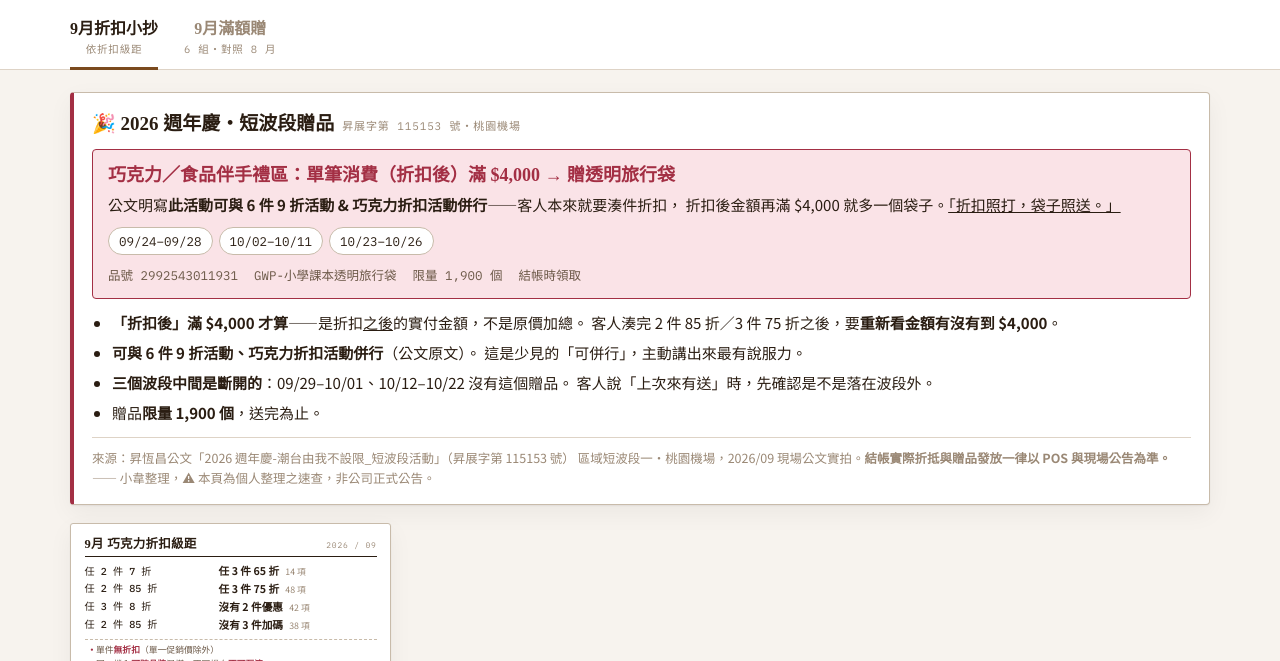
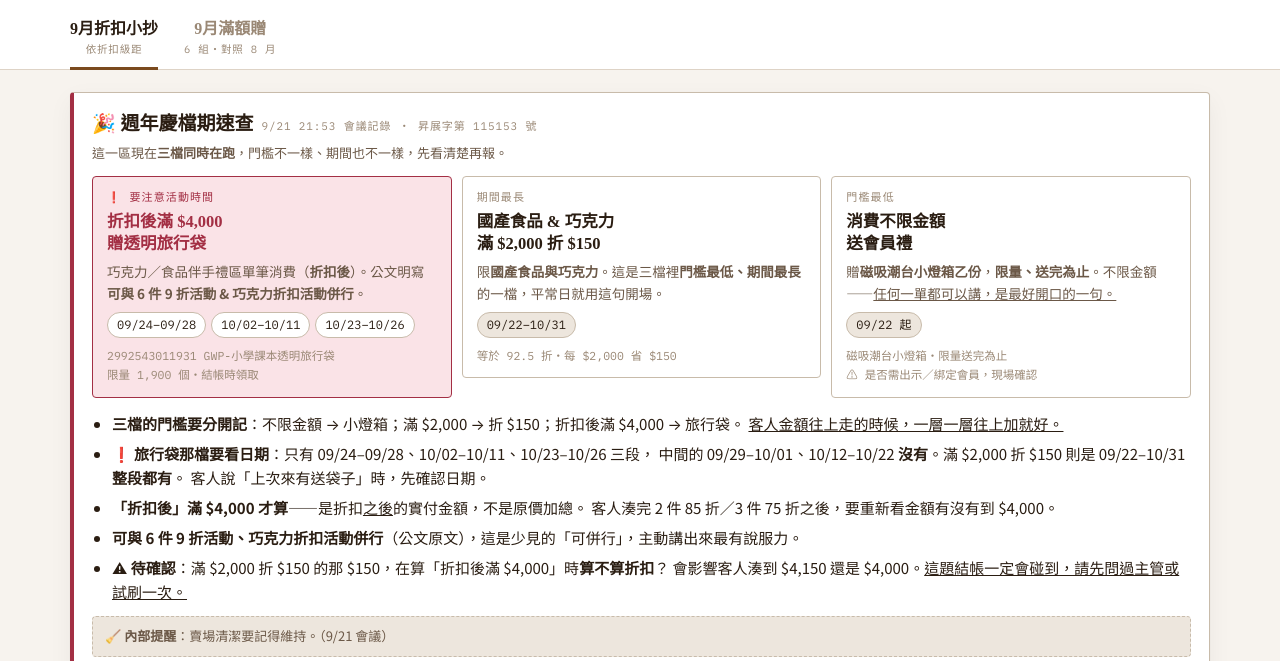
Before and after one commit to xsos32-design/chocolatepromo, a plain HTML site: page index.html in a window 1280 px wide. Shown: the part 139-800 px from the top of the page. Drawn offline with Linux system fonts and the light colour scheme.

Commit message:
9/21 會議記錄：週年慶三檔並存（滿4000贈旅行袋三波段／國產食品&巧克力 9.22-10.31 滿2000折150／9.22起不限金額送磁吸潮台小燈箱）

```diff
--- a/index.html
+++ b/index.html
@@ -460,21 +460,32 @@ ul.list.plain li em{font-style:normal;color:var(--ink-3);font-family:"IBM Plex M
 <style id="anv-css">
 .anv{margin:18px 0 6px;background:var(--surface);border:1px solid var(--line-strong);
   border-left:4px solid var(--drop);border-radius:4px;padding:16px 18px;box-shadow:var(--shadow)}
-.anv h2{font-family:"Noto Serif TC",serif;font-size:19px;margin:0 0 2px;display:flex;
+.anv h2{font-family:"Noto Serif TC",serif;font-size:19px;margin:0;display:flex;
   flex-wrap:wrap;gap:8px;align-items:baseline}
 .anv h2 small{font-family:"IBM Plex Mono",monospace;font-size:11px;letter-spacing:.08em;
   color:var(--ink-3);font-weight:400}
-.anv .anv-hero{background:var(--drop-bg);border:1px solid var(--drop);border-radius:4px;
-  padding:13px 15px;margin:10px 0 0}
-.anv .anv-hero b.big{display:block;font-family:"Noto Serif TC",serif;font-size:18px;
-  color:var(--drop);margin:0 0 5px;line-height:1.35}
-.anv .anv-days{display:flex;flex-wrap:wrap;gap:6px;margin:10px 0 0;padding:0;list-style:none}
-.anv .anv-days li{font-family:"IBM Plex Mono",monospace;font-size:12.5px;
-  background:var(--surface);border:1px solid var(--line-strong);border-radius:99px;padding:3px 10px}
-.anv .anv-meta{display:flex;flex-wrap:wrap;gap:4px 16px;margin:10px 0 0;padding:0;list-style:none;
-  font-size:12.5px;color:var(--ink-2);font-family:"IBM Plex Mono",monospace}
-.anv ul.anv-w{margin:12px 0 0;padding-left:20px}
+.anv .anv-sub{margin:4px 0 0;font-size:13px;color:var(--ink-2)}
+.anv .anv-grid{display:grid;gap:10px;margin:12px 0 0}
+@media(min-width:900px){.anv .anv-grid{grid-template-columns:1fr 1fr 1fr;align-items:start}}
+.anv .ac{border:1px solid var(--line-strong);border-radius:4px;padding:12px 14px;background:var(--surface)}
+.anv .ac.hi{background:var(--drop-bg);border-color:var(--drop)}
+.anv .ac .ac-k{font-family:"IBM Plex Mono",monospace;font-size:11px;letter-spacing:.1em;
+  color:var(--ink-3);margin:0 0 4px}
+.anv .ac.hi .ac-k{color:var(--drop)}
+.anv .ac b.big{display:block;font-family:"Noto Serif TC",serif;font-size:16.5px;line-height:1.35;
+  margin:0 0 6px}
+.anv .ac.hi b.big{color:var(--drop)}
+.anv .ac p{margin:0;font-size:13.5px;color:var(--ink-2)}
+.anv .anv-days{display:flex;flex-wrap:wrap;gap:5px;margin:8px 0 0;padding:0;list-style:none}
+.anv .anv-days li{font-family:"IBM Plex Mono",monospace;font-size:12px;
+  background:var(--surface-2);border:1px solid var(--line-strong);border-radius:99px;padding:2px 9px}
+.anv .ac.hi .anv-days li{background:var(--surface)}
+.anv .anv-meta{margin:8px 0 0;padding:0;list-style:none;font-size:11.5px;color:var(--ink-3);
+  font-family:"IBM Plex Mono",monospace;line-height:1.7}
+.anv ul.anv-w{margin:14px 0 0;padding-left:20px}
 .anv ul.anv-w li{margin:0 0 6px}
+.anv .anv-note{margin:12px 0 0;padding:9px 12px;border:1px dashed var(--line-strong);
+  border-radius:4px;font-size:13px;color:var(--ink-2);background:var(--surface-2)}
 .anv .anv-f{margin:12px 0 0;padding-top:10px;border-top:1px solid var(--line);
   font-size:12.5px;color:var(--ink-3)}
 </style>
@@ -503,23 +514,51 @@ ul.list.plain li em{font-style:normal;color:var(--ink-3);font-family:"IBM Plex M
 <div class="wrap">
   <section id="view-sheet" class="sheet">
     <section class="anv">
-<h2>🎉 2026 週年慶・短波段贈品<small>昇展字第 115153 號・桃園機場</small></h2>
-<div class="anv-hero"><b class="big">巧克力／食品伴手禮區：單筆消費（折扣後）滿 $4,000 → 贈透明旅行袋</b>
-公文明寫<b>此活動可與 6 件 9 折活動 &amp; 巧克力折扣活動併行</b>——客人本來就要湊件折扣，
-折扣後金額再滿 $4,000 就多一個袋子。<u>「折扣照打，袋子照送。」</u>
-<ul class="anv-days"><li>09/24–09/28</li><li>10/02–10/11</li><li>10/23–10/26</li></ul>
-<ul class="anv-meta"><li>品號 2992543011931</li><li>GWP-小學課本透明旅行袋</li><li>限量 1,900 個</li><li>結帳時領取</li></ul></div>
+<h2>🎉 週年慶檔期速查<small>9/21 21:53 會議記錄 ・ 昇展字第 115153 號</small></h2>
+<p class="anv-sub">這一區現在<b>三檔同時在跑</b>，門檻不一樣、期間也不一樣，先看清楚再報。</p>
+<div class="anv-grid">
+
+  <div class="ac hi">
+    <p class="ac-k">❗ 要注意活動時間</p>
+    <b class="big">折扣後滿 $4,000<br>贈透明旅行袋</b>
+    <p>巧克力／食品伴手禮區單筆消費（<b>折扣後</b>）。公文明寫<b>可與 6 件 9 折活動 &amp; 巧克力折扣活動併行</b>。</p>
+    <ul class="anv-days"><li>09/24–09/28</li><li>10/02–10/11</li><li>10/23–10/26</li></ul>
+    <ul class="anv-meta"><li>2992543011931 GWP-小學課本透明旅行袋</li><li>限量 1,900 個・結帳時領取</li></ul>
+  </div>
+
+  <div class="ac">
+    <p class="ac-k">期間最長</p>
+    <b class="big">國產食品 &amp; 巧克力<br>滿 $2,000 折 $150</b>
+    <p>限<b>國產食品與巧克力</b>。這是三檔裡<b>門檻最低、期間最長</b>的一檔，平常日就用這句開場。</p>
+    <ul class="anv-days"><li>09/22–10/31</li></ul>
+    <ul class="anv-meta"><li>等於 92.5 折・每 $2,000 省 $150</li></ul>
+  </div>
+
+  <div class="ac">
+    <p class="ac-k">門檻最低</p>
+    <b class="big">消費不限金額<br>送會員禮</b>
+    <p>贈<b>磁吸潮台小燈箱乙份</b>，<b>限量、送完為止</b>。不限金額——<u>任何一單都可以講，是最好開口的一句。</u></p>
+    <ul class="anv-days"><li>09/22 起</li></ul>
+    <ul class="anv-meta"><li>磁吸潮台小燈箱・限量送完為止</li><li>⚠ 是否需出示／綁定會員，現場確認</li></ul>
+  </div>
+
+</div>
 <ul class="anv-w">
+<li><b>三檔的門檻要分開記</b>：不限金額 → 小燈箱；滿 $2,000 → 折 $150；折扣後滿 $4,000 → 旅行袋。
+<u>客人金額往上走的時候，一層一層往上加就好。</u></li>
+<li>❗ <b>旅行袋那檔要看日期</b>：只有 09/24–09/28、10/02–10/11、10/23–10/26 三段，
+中間的 09/29–10/01、10/12–10/22 <b>沒有</b>。滿 $2,000 折 $150 則是 09/22–10/31 <b>整段都有</b>。
+客人說「上次來有送袋子」時，先確認日期。</li>
 <li><b>「折扣後」滿 $4,000 才算</b>——是折扣<u>之後</u>的實付金額，不是原價加總。
-客人湊完 2 件 85 折／3 件 75 折之後，要<b>重新看金額有沒有到 $4,000</b>。</li>
-<li><b>可與 6 件 9 折活動、巧克力折扣活動併行</b>（公文原文）。
-這是少見的「可併行」，主動講出來最有說服力。</li>
-<li><b>三個波段中間是斷開的</b>：09/29–10/01、10/12–10/22 沒有這個贈品。
-客人說「上次來有送」時，先確認是不是落在波段外。</li>
-<li>贈品<b>限量 1,900 個</b>，送完為止。</li>
+客人湊完 2 件 85 折／3 件 75 折之後，要重新看金額有沒有到 $4,000。</li>
+<li><b>可與 6 件 9 折活動、巧克力折扣活動併行</b>（公文原文），這是少見的「可併行」，主動講出來最有說服力。</li>
+<li>⚠ <b>待確認</b>：滿 $2,000 折 $150 的那 $150，在算「折扣後滿 $4,000」時<b>算不算折扣</b>？
+會影響客人湊到 $4,150 還是 $4,000。<u>這題結帳一定會碰到，請先問過主管或試刷一次。</u></li>
 </ul>
-<p class="anv-f">來源：昇恆昌公文「2026 週年慶-潮台由我不設限_短波段活動」（昇展字第 115153 號）
-區域短波段一・桃園機場，2026/09 現場公文實拍。<b>結帳實際折抵與贈品發放一律以 POS 與現場公告為準。</b>
+<p class="anv-note">🧹 <b>內部提醒</b>：賣場清潔要記得維持。（9/21 會議）</p>
+<p class="anv-f">來源：2026/09/21 21:53 會議記錄；旅行袋一檔另依昇恆昌公文「2026 週年慶-潮台由我不設限_短波段活動」
+（昇展字第 115153 號）區域短波段一・桃園機場，2026/09 現場公文實拍。
+<b>結帳實際折抵與贈品發放一律以 POS 與現場公告為準。</b>
 —— 小韋整理，⚠ 本頁為個人整理之速查，非公司正式公告。</p>
 </section>
     <section class="namecard" id="card">
```
